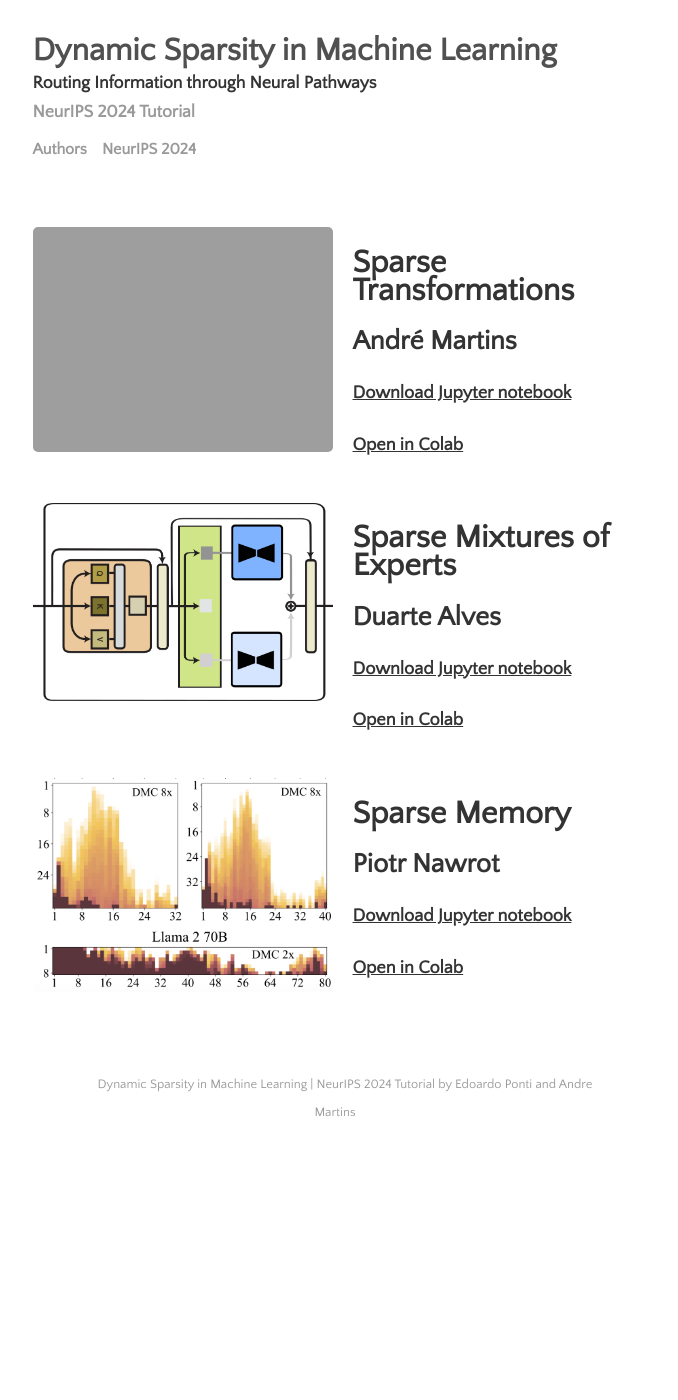
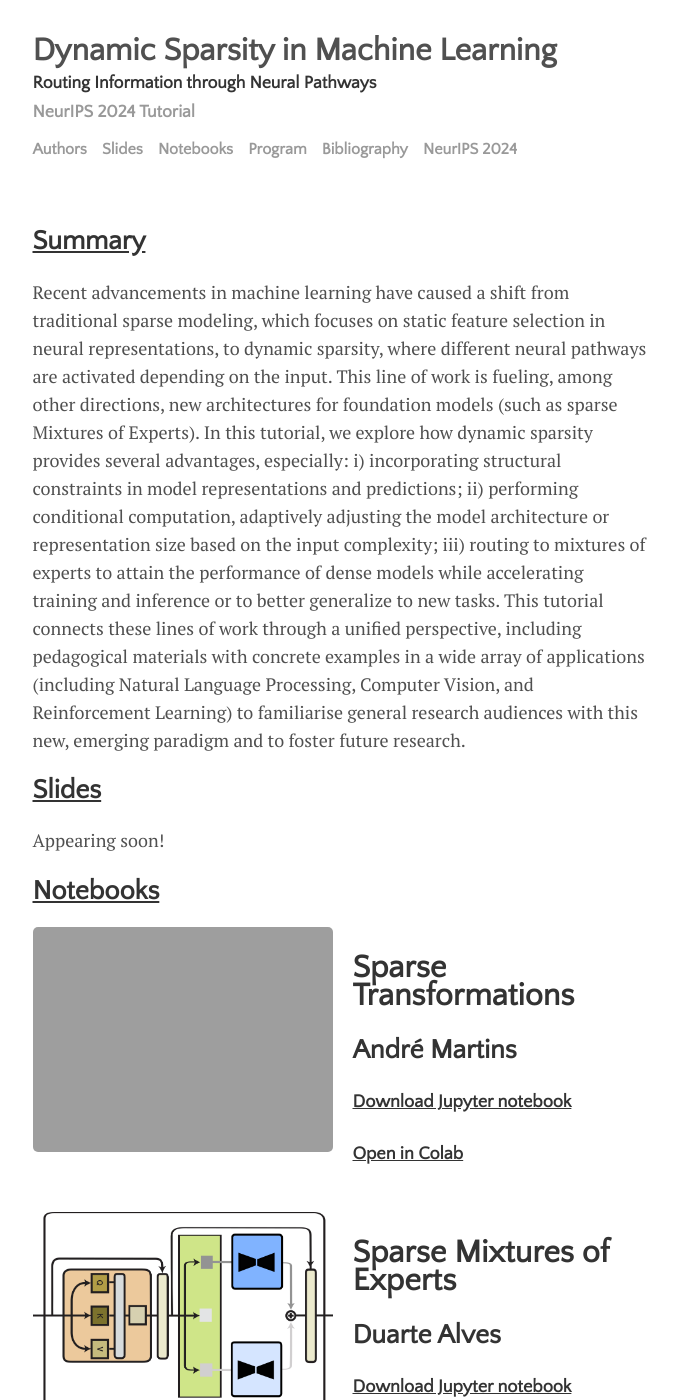
Before and after one commit to dynamic-sparsity/dynamic-sparsity.github.io, a Jekyll site: the page built from docs/index.html, in a window 1280 px wide and 1400 px high. Shown: the whole window, without its empty margins (300-978 px from the left). Built offline with Jekyll 4.4.1, drawn with Linux system fonts in a browser that asks for light colours; the list of posts is cut into pages by our own code; some of the changed text lies outside the part shown.

Commit message:
add biblio, program, summary + link to notebook on mixture of adapters

```diff
--- a/docs/_data/settings.yml
+++ b/docs/_data/settings.yml
@@ -8,6 +8,10 @@
 
 menu:
 - {name: 'Authors',   url: 'authors.html'}
+- {name: 'Slides',   url: '#slides'}
+- {name: 'Notebooks',   url: '#notebooks'}
+- {name: 'Program',   url: 'program.html'}
+- {name: 'Bibliography',   url: 'biblio.html'}
 - {name: 'NeurIPS 2024',   link: 'https://neurips.cc/virtual/2024/tutorial/99527'}
 
 # Available social icons are powered by Font Awesome, so you can use any icon that they offer
--- a/docs/_layouts/home.html
+++ b/docs/_layouts/home.html
@@ -2,6 +2,24 @@
 layout: default
 ---
 
+<section>
+  <h2><a id="summary">Summary</a></h2>
+<p>
+Recent advancements in machine learning have caused a shift from traditional sparse modeling, which focuses on static feature selection in neural representations, to dynamic sparsity, where different neural pathways are activated depending on the input.
+This line of work is fueling, among other directions, new architectures for foundation models (such as sparse Mixtures of Experts). In this tutorial, we explore how
+dynamic sparsity provides several advantages, especially: i) incorporating structural constraints in model representations and predictions; ii) performing conditional computation, adaptively adjusting the model architecture or representation size based on the input complexity; iii) routing to mixtures of experts to attain the performance of dense models while accelerating training and inference or to better generalize to new tasks.
+This tutorial connects these lines of work through a unified perspective, including pedagogical materials with concrete examples in a wide array of applications (including Natural Language Processing, Computer Vision, and Reinforcement Learning) to familiarise general research audiences with this new, emerging paradigm and to foster future research.
+</p>
+</section>
+
+<section>
+  <h2><a id="slides">Slides</a></h2>
+  <p> Appearing soon!
+  </p>
+</section>
+
+<section>
+  <h2><a id="notebooks">Notebooks</a></h2>
 {% for post in paginator.posts %}
 {% if post.layout == "post" %}
   <div class="post-container" style="display: flex; align-items: flex-start; margin-bottom: 20px;">
@@ -27,3 +45,4 @@
   </div>
 {% endif %}
 {% endfor %}
+</section>
```
Also changed, not shown: docs/_posts/2024-10-12-mixture-adapters.md (added, +8 -0 lines), docs/_posts/2024-10-12-sparse-memory.md (+1 -1 lines), docs/menu/biblio.md (added, +37 -0 lines), docs/menu/program.md (added, +21 -0 lines), docs/assets/img/mixture-adapters.png (added).
